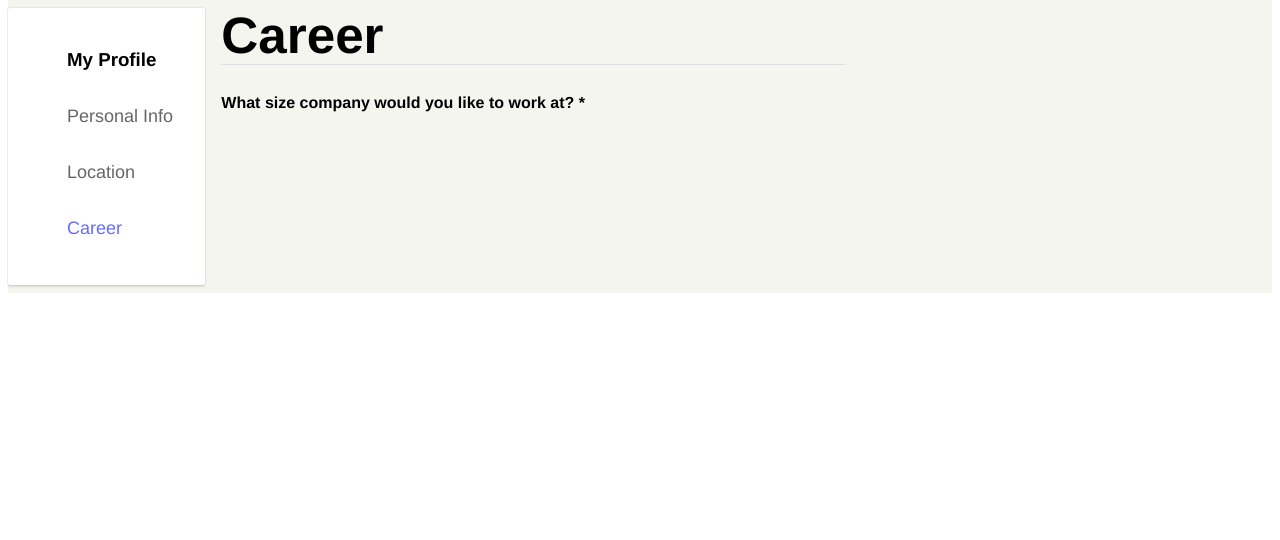
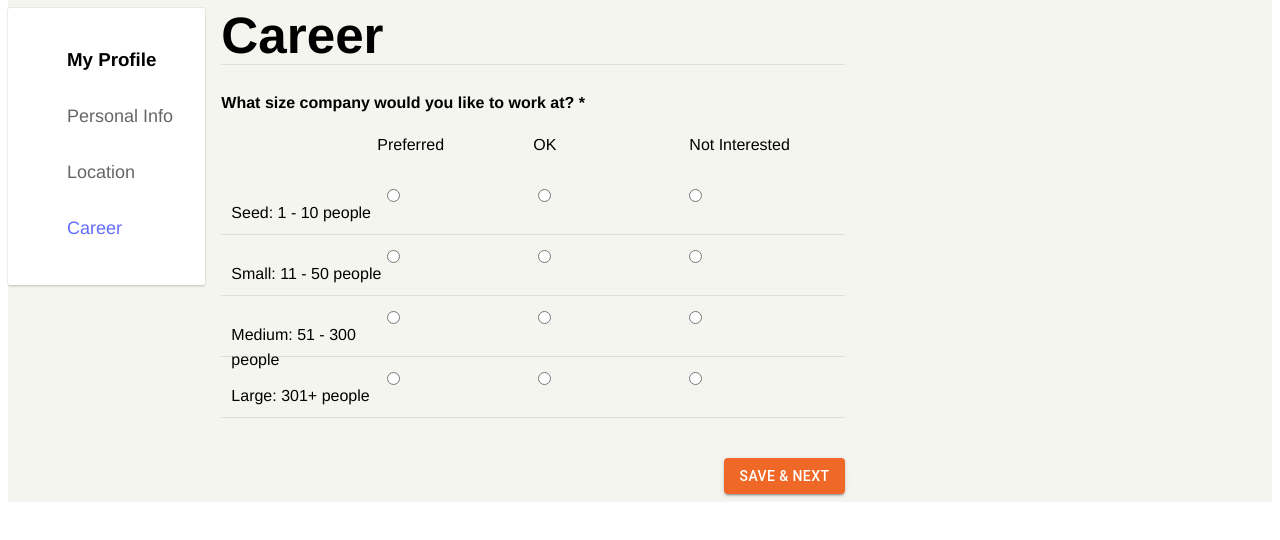
Before and after one commit to elvynmejia/yc-profile-ui, a React (Vite) app: page /career in a window 1280 px wide. Shown: the top 540 px of the page. Built offline with nearby package versions, Linux system fonts and the light colour scheme.

Commit message:
adds component to set company preferences

```diff
--- a/src/constants.ts
+++ b/src/constants.ts
@@ -52,10 +52,36 @@ const REMOTE_WORK_PREFERENCES = [
     value: 'no',
   },
 ];
+
+
+const COMPANY_PREFERENCES = [
+  {
+    title: 'Seed: 1 - 10 people',
+    ratings: ['high', 'medium', 'low'],
+    name: 'seedStagePreference',
+  },
+  {
+    title: 'Small: 11 - 50 people',
+    ratings: ['high', 'medium', 'low'],
+    name: 'smallStagePreference',
+  },
+  {
+    title: 'Medium: 51 - 300 people',
+    ratings: ['high', 'medium', 'low'],
+    name: 'mediumStagePreference',
+  },
+  {
+    title: 'Large: 301+ people',
+    ratings: ['high', 'medium', 'low'],
+    name: 'largeStagePreference',
+  },
+];
+
 export {
   JOB_SEARCH_STATUS,
   AFFILIATIONS,
   WORK_AUTHORIZATION,
   EMPLOYMENT_SPONSORSHIP,
   REMOTE_WORK_PREFERENCES,
+  COMPANY_PREFERENCES
 };
--- a/src/index.css
+++ b/src/index.css
@@ -131,5 +131,41 @@ label {
   padding-bottom: 400px !important;
   /* background-color: red; */
   font-weight: bold;
+}
 
+.container {
+  display: 'flex';
+  flex-direction: 'column';
 }
+
+.container-heading {
+  display: flex;
+  flex-direction: row;
+  align-content: center;
+  justify-content: space-between;
+  width: 100%,
+}
+
+.container-heading-item {
+  width: 200px
+}
+
+.rating-grid-row {
+  border-bottom: 1px solid #dedede;
+  height: 40px;
+  padding: 10px;
+  align-items: center;
+  justify-content: center;
+}
+
+.rating-grid-columns {
+  display: flex;
+  flex-direction: row;
+  align-content: center;
+  justify-content: space-between;
+  width: 100%;
+}
+
+.grid-column-item {
+  width: 200px
+}
--- /dev/null
+++ b/src/reducers/companyPreferences.ts
@@ -0,0 +1,33 @@
+const COMPANY_PREFERENCES = 'COMPANY_PREFERENCES';
+
+export type ActionType = {
+  type: string;
+  payload: {
+    seedStagePreference?: string | '';
+    smallStagePreference?: string | '';
+    mediumStagePreference?: string | '';
+    largeStagePreference?: string | '';
+  };
+};
+
+const defaultState = {
+  seedStagePreference: '',
+  smallStagePreference: '',
+  mediumStagePreference: '',
+  largeStagePreference: '',
+};
+
+const reducer = (state: any, action: ActionType) => {
+  const { type, payload } = action;
+  switch (type) {
+    case COMPANY_PREFERENCES:
+      return {
+        ...state,
+        ...payload,
+      };
+    default:
+      return state;
+  }
+};
+
+export { COMPANY_PREFERENCES, reducer, defaultState };
--- a/src/reducers/location.ts
+++ b/src/reducers/location.ts
@@ -7,7 +7,7 @@ export type locationInfoDefaultStateType = {
   openToRemoteWork: boolean | '';
 };
 
-const locationInfoDefaultState = {
+const defaultState = {
   city: '',
   workAuthorization: '',
   sponsorship: '',
@@ -27,4 +27,4 @@ const reducer = (state: any, action: any) => {
   }
 };
 
-export { LOCATION_INFO, reducer, locationInfoDefaultState };
+export { LOCATION_INFO, reducer, defaultState };
--- a/src/reducers/profile.ts
+++ b/src/reducers/profile.ts
@@ -1,5 +1,4 @@
 const PERSONAL_INFO = 'PERSONAL_INFO';
-
 
 export type personalInfoDefaultStateType = {
   firstName: string | '';
@@ -10,7 +9,7 @@ export type personalInfoDefaultStateType = {
   hideFrom: string | '',
 };
 
-const personalInfoDefaultState = {
+const defaultState = {
   firstName: '',
   lastName: '',
   email: '',
@@ -35,5 +34,5 @@ const reducer = (state: any, action: any) => {
 export {
   PERSONAL_INFO,
   reducer,
-    personalInfoDefaultState
+  defaultState
 };
--- a/src/routes/career.tsx
+++ b/src/routes/career.tsx
@@ -1,78 +1,94 @@
-// FIX: select radio button if loading data from local storage
+import { useReducer } from 'react';
+import Button from '@material-ui/core/Button';
+import { useNavigate } from 'react-router-dom';
+
+import { COMPANY_PREFERENCES as COMPANY_PREFERENCES_OPTIONS } from '../constants';
+
+import {
+  COMPANY_PREFERENCES,
+  reducer,
+  defaultState
+} from '../reducers/companyPreferences';
+
 const PersonalInfo = () => {
+
+  let fromLocalStorage = localStorage.getItem(COMPANY_PREFERENCES);
+
+  let companyPreferences;
+
+  if (fromLocalStorage) {
+    companyPreferences = JSON.parse(fromLocalStorage);
+  } else {
+    companyPreferences = defaultState;
+  }
+
+  const navigate = useNavigate();
+
+  const [state, dispatch] = useReducer(reducer, companyPreferences);
+
+  const handleChange = (e: React.ChangeEvent<HTMLInputElement>) => {
+    const { name, value } = e.target;
+    dispatch({
+      type: COMPANY_PREFERENCES,
+      payload: {
+        [name]: value
+      }
+    });
+  };
+
+  const saveAndNext = (e: React.MouseEvent<HTMLButtonElement>) => {
+    e.preventDefault();
+
+    localStorage.setItem(COMPANY_PREFERENCES, JSON.stringify(state));
+
+    navigate('/');
+  };
+
   return (
     <div>
       <h1 className="page-header">Career</h1>
       <form>
         <div className="form-control">
-          <label htmlFor="html">What size company would you like to work at? *</label>
-          {/* <input type="text" name="city" value={city} onChange={handleChange} /> */}
+          <label htmlFor="html">
+            What size company would you like to work at? *
+          </label>
+          <div className="container">
+            <div className="container-heading">
+              <p className="container-heading-item"></p>
+              <p className="container-heading-item">Preferred</p>
+              <p className="container-heading-item">OK</p>
+              <p className="container-heading-item">Not Interested</p>
             </div>
-      </form>
-
-      {/* <form noValidate autoComplete="off">
-        <div className="form-control">
-          <label htmlFor="html">What city do you live in? *</label>
-          <input type="text" name="city" value={city} onChange={handleChange} />
+            {COMPANY_PREFERENCES_OPTIONS.map((row) => {
+              return (
+                <div className="rating-grid-row" key={row.title}>
+                  <div className="rating-grid-columns">
+                    <div className="grid-column-item">
+                      <p>{row.title}</p>
                     </div>
-        <div className="form-control">
-          <label htmlFor="html">
-            Are you legally authorized to work in the United States? *
-          </label>
-          {WORK_AUTHORIZATION.map((status) => {
+                    {row.ratings.map((rating) => {
+                      const key = [row.title, row.name, rating].join('-')
                       return (
-              <div>
+                        <div className="grid-column-item" key={key}>
                           <input
-                  key={status.value}
                             type="radio"
-                  name="workAuthorization"
-                  value={status.value}
+                            name={row.name}
+                            value={rating}
                             onChange={handleChange}
+                            checked={rating === state[row.name]}
                           />
-                <label htmlFor="status">{status.title}</label>
                         </div>
                       );
                     })}
                   </div>
-        <div className="form-control">
-          <label htmlFor="html">
-            Will you now, or will you in the future, require sponsorship for
-            employment visa status to work legally in the United States? *
-          </label>
-          {EMPLOYMENT_SPONSORSHIP.map((status) => {
-            return (
-              <div>
-                <input
-                  key={status.value}
-                  type="radio"
-                  name="sponsorship"
-                  value={status.value}
-                  onChange={handleChange}
-                />
-                <label htmlFor="status">{status.title}</label>
                 </div>
               );
             })}
           </div>
-        <div className="form-control">
-          <label htmlFor="html">Are you open to working remotely? *</label>
-          {REMOTE_WORK_PREFERENCES.map((status) => {
-            return (
-              <div>
-                <input
-                  key={status.value}
-                  type="radio"
-                  name="openToRemoteWork"
-                  value={status.value}
-                  onChange={handleChange}
-                />
-                <label htmlFor="status">{status.title}</label>
-              </div>
-            );
-          })}
         </div>
         <div className="submit-form">
           <Button
+            className="save-and-next-button"
             variant="contained"
             color="primary"
             type="submit"
@@ -81,7 +97,7 @@ const PersonalInfo = () => {
             Save & next
           </Button>
         </div>
-      </form> */}
+      </form>
     </div>
   );
 };
--- a/src/routes/location.tsx
+++ b/src/routes/location.tsx
@@ -6,7 +6,7 @@ import { useNavigate } from 'react-router-dom';
 import {
   reducer,
   LOCATION_INFO,
-  locationInfoDefaultState,
+  defaultState,
 } from '../reducers/location';
 
 import {
@@ -19,14 +19,14 @@ import {
 const PersonalInfo = () => {
   const navigate = useNavigate();
 
-  let locationInfoFromLocalStorage = localStorage.getItem(LOCATION_INFO);
+  let fromLocalStorage = localStorage.getItem(LOCATION_INFO);
 
   let locationInfo;
 
-  if (locationInfoFromLocalStorage) {
-    locationInfo = JSON.parse(locationInfoFromLocalStorage);
+  if (fromLocalStorage) {
+    locationInfo = JSON.parse(fromLocalStorage);
   } else {
-    locationInfo = locationInfoDefaultState;
+    locationInfo = defaultState;
   }
 
   const [state, dispatch] = useReducer(reducer, locationInfo);
--- a/src/routes/personalInfo.tsx
+++ b/src/routes/personalInfo.tsx
@@ -6,7 +6,7 @@ import { useNavigate } from 'react-router-dom';
 import {
   reducer,
   PERSONAL_INFO,
-  personalInfoDefaultState,
+  defaultState,
 } from '../reducers/profile';
 
 import { JOB_SEARCH_STATUS, AFFILIATIONS } from '../constants';
@@ -15,14 +15,14 @@ import { JOB_SEARCH_STATUS, AFFILIATIONS } from '../constants';
 const PersonalInfo = () => {
   const navigate = useNavigate();
 
-  let personalProfileFromLocalStorage = localStorage.getItem(PERSONAL_INFO);
+  let promLocalStorage = localStorage.getItem(PERSONAL_INFO);
 
   let personalProfile;
 
-  if (personalProfileFromLocalStorage) {
-    personalProfile = JSON.parse(personalProfileFromLocalStorage);
+  if (promLocalStorage) {
+    personalProfile = JSON.parse(promLocalStorage);
   } else {
-    personalProfile = personalInfoDefaultState;
+    personalProfile = defaultState;
   }
 
   const [state, dispatch] = useReducer(reducer, personalProfile);
```
Lines whose indentation alone changed are shown as unchanged.
